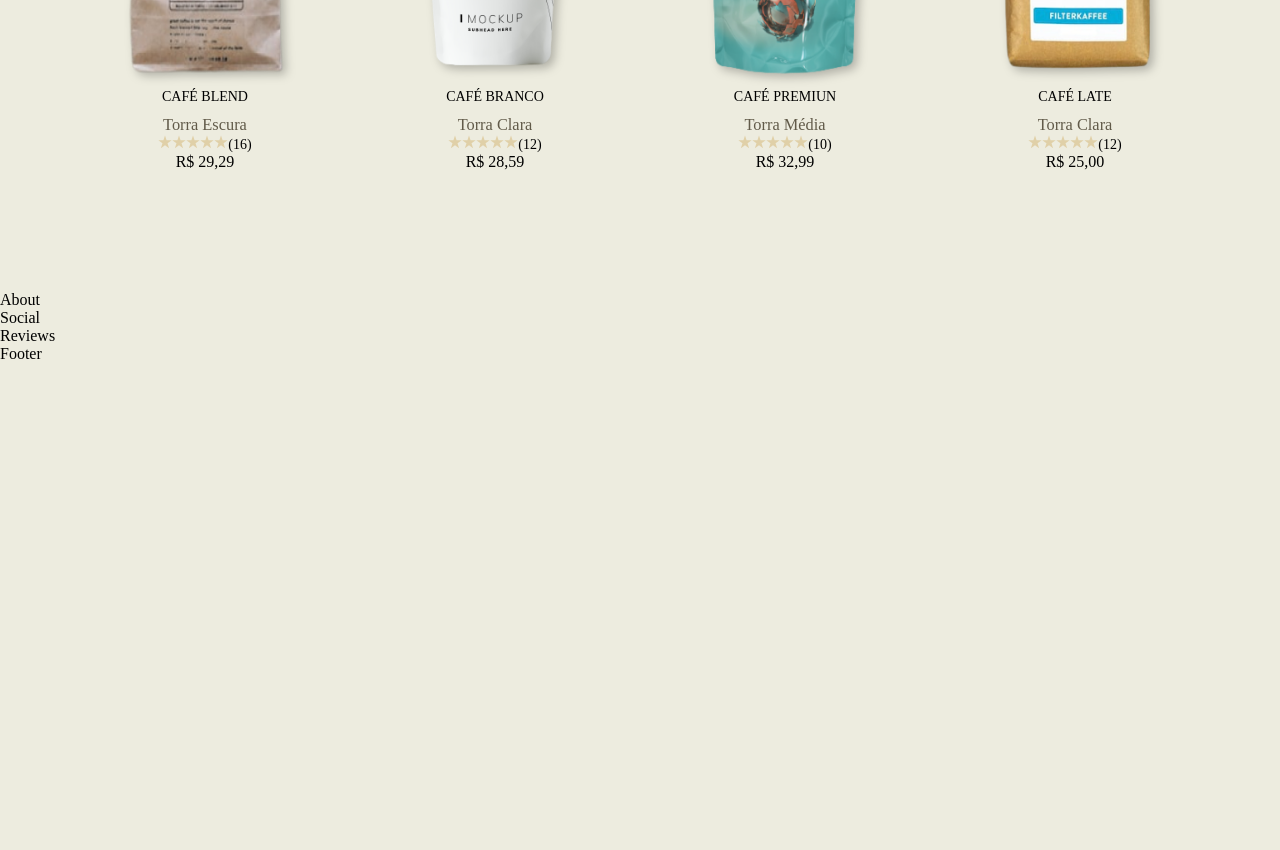
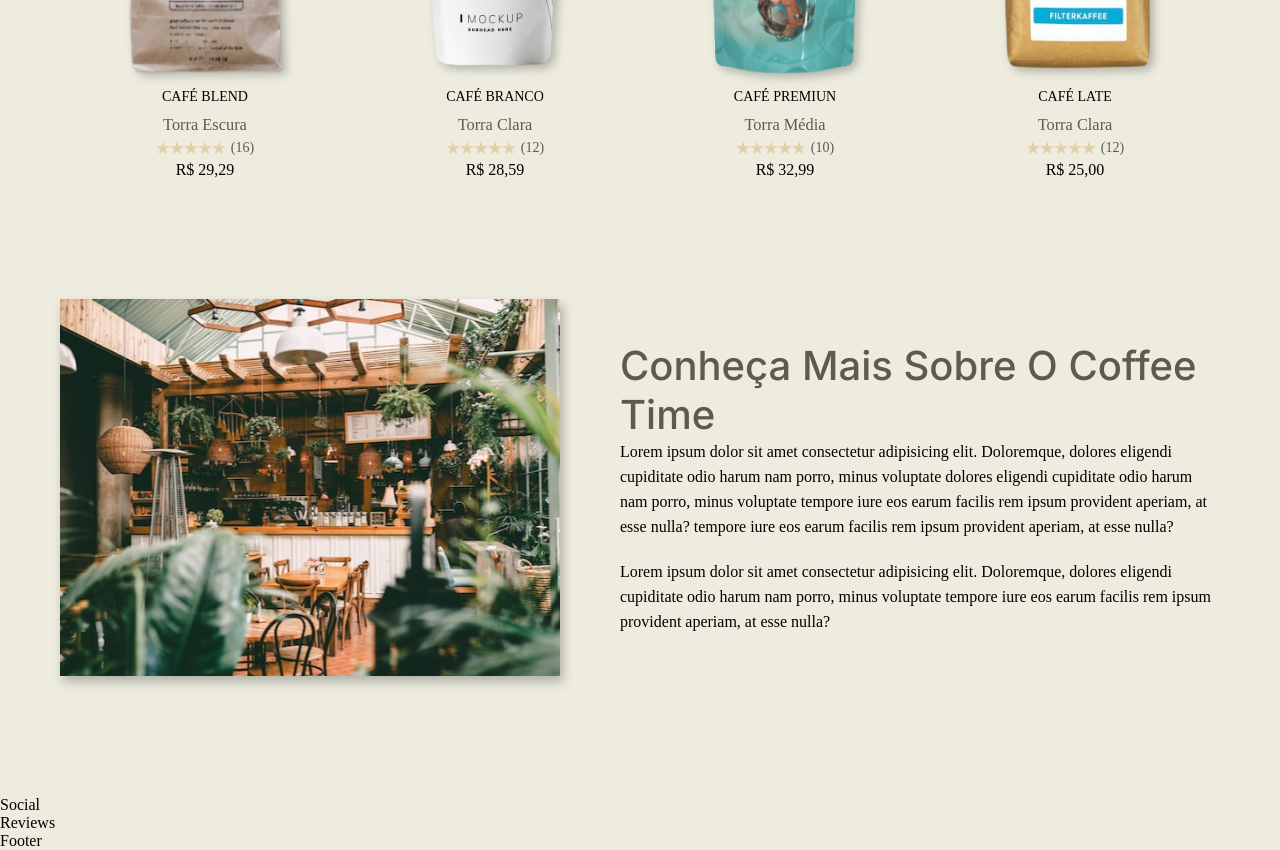
Before and after one commit to WerbethAraujo/lp-coffee-shop, a Next.js app: page / in a window 1280 px wide. Shown: the part 1180-2030 px from the top of the page. Before the commit the page ends 1543 px from the top, so only its background shows below. Built offline with nearby package versions, Linux system fonts and the light colour scheme; a web font is replaced by a local one.

Commit message:
feat: styles section about

```diff
--- a/src/UI/Stars/Stars.module.scss
+++ b/src/UI/Stars/Stars.module.scss
@@ -0,0 +1,12 @@
+@import '@/styles/variables.scss';
+
+.stars {
+  display: flex;
+  align-items: center;
+  margin: 0.5rem;
+
+  span {
+    margin-left: 0.5rem;
+    color: $darkSecondary;
+  }
+}
--- a/src/UI/Stars/index.jsx
+++ b/src/UI/Stars/index.jsx
@@ -10,7 +10,7 @@ const Stars = ({ stars, reviews }) => {
   return (
     <div className={styles.stars}>
       {renderStars}
-      {reviews && <span>{reviews}</span>}
+      {reviews && <span>({reviews})</span>}
     </div>
   );
 };
--- a/src/components/About/About.module.scss
+++ b/src/components/About/About.module.scss
@@ -0,0 +1,15 @@
+@import '@/styles/variables.scss';
+@import '@/styles/mixins.scss';
+
+.about {
+  @include max-width;
+  display: flex;
+  align-items: center;
+  gap: 6rem;
+
+  img {
+    box-shadow: 0.3rem 0.6rem 1rem rgba($black, 0.25);
+    max-width: 100%;
+    height: auto;
+  }
+}
--- a/src/components/About/index.jsx
+++ b/src/components/About/index.jsx
@@ -1,8 +1,30 @@
 import React from 'react';
 import styles from './About.module.scss';
+import Image from 'next/image';
 
 const About = () => {
-  return <section className={styles.about}>About</section>;
+  return (
+    <section className={styles.about}>
+      <Image src='/about.png' alt='Sobre nós' width={500} height={400} />
+      <div className={styles.content}>
+        <h2 className='title light-bg'>Conheça mais sobre o coffee time</h2>
+        <p>
+          Lorem ipsum dolor sit amet consectetur adipisicing elit. Doloremque,
+          dolores eligendi cupiditate odio harum nam porro, minus voluptate
+          dolores eligendi cupiditate odio harum nam porro, minus voluptate
+          tempore iure eos earum facilis rem ipsum provident aperiam, at esse
+          nulla? tempore iure eos earum facilis rem ipsum provident aperiam, at
+          esse nulla?
+        </p>
+        <p>
+          Lorem ipsum dolor sit amet consectetur adipisicing elit. Doloremque,
+          dolores eligendi cupiditate odio harum nam porro, minus voluptate
+          tempore iure eos earum facilis rem ipsum provident aperiam, at esse
+          nulla?
+        </p>
+      </div>
+    </section>
+  );
 };
 
 export default About;
--- a/src/components/Products/Product.jsx
+++ b/src/components/Products/Product.jsx
@@ -14,7 +14,7 @@ const Product = ({ product, title, roast, stars, reviews, price }) => {
       />
       <h2>{title}</h2>
       <h3>{roast}</h3>
-      <Stars stars='5' reviews={`(${reviews})`} />
+      <Stars stars='5' reviews={reviews} />
       <h4>{`R$ ${price}`}</h4>
     </div>
   );
```
